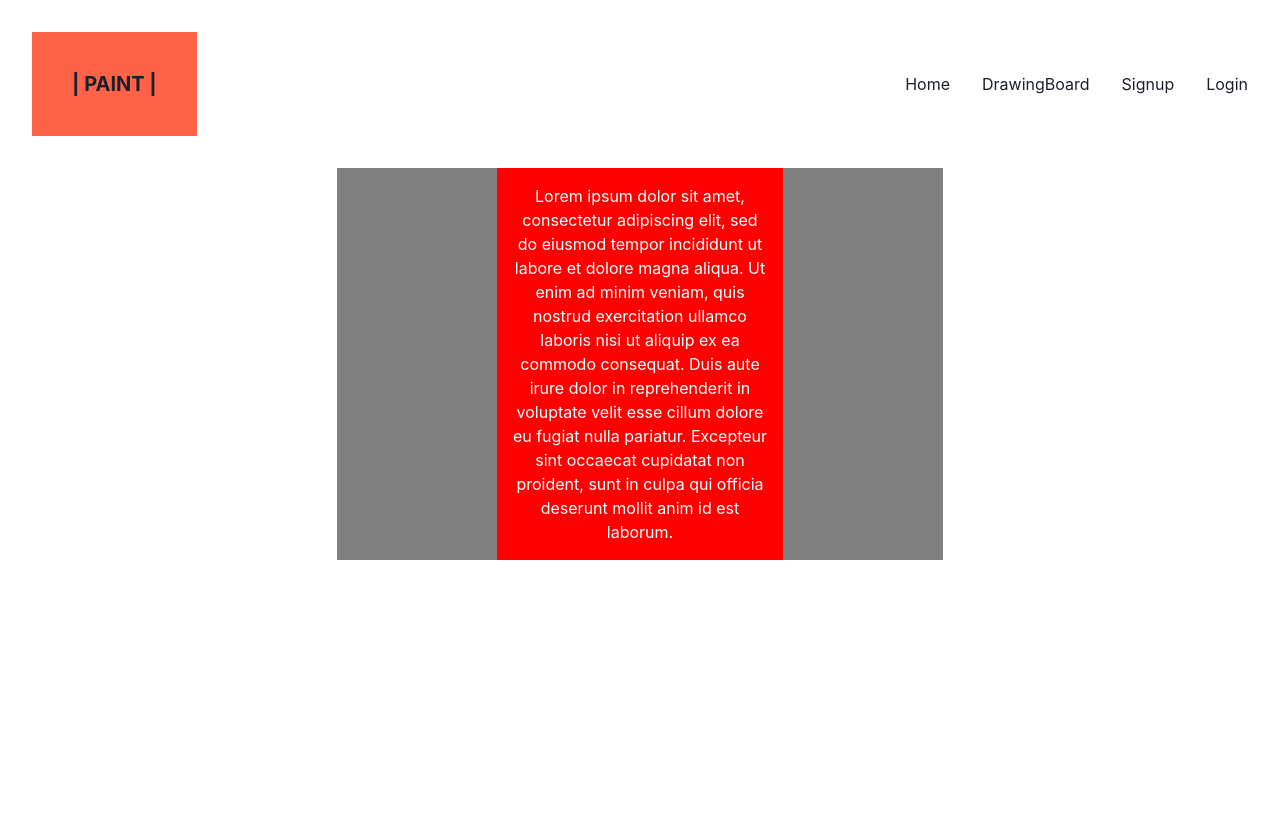
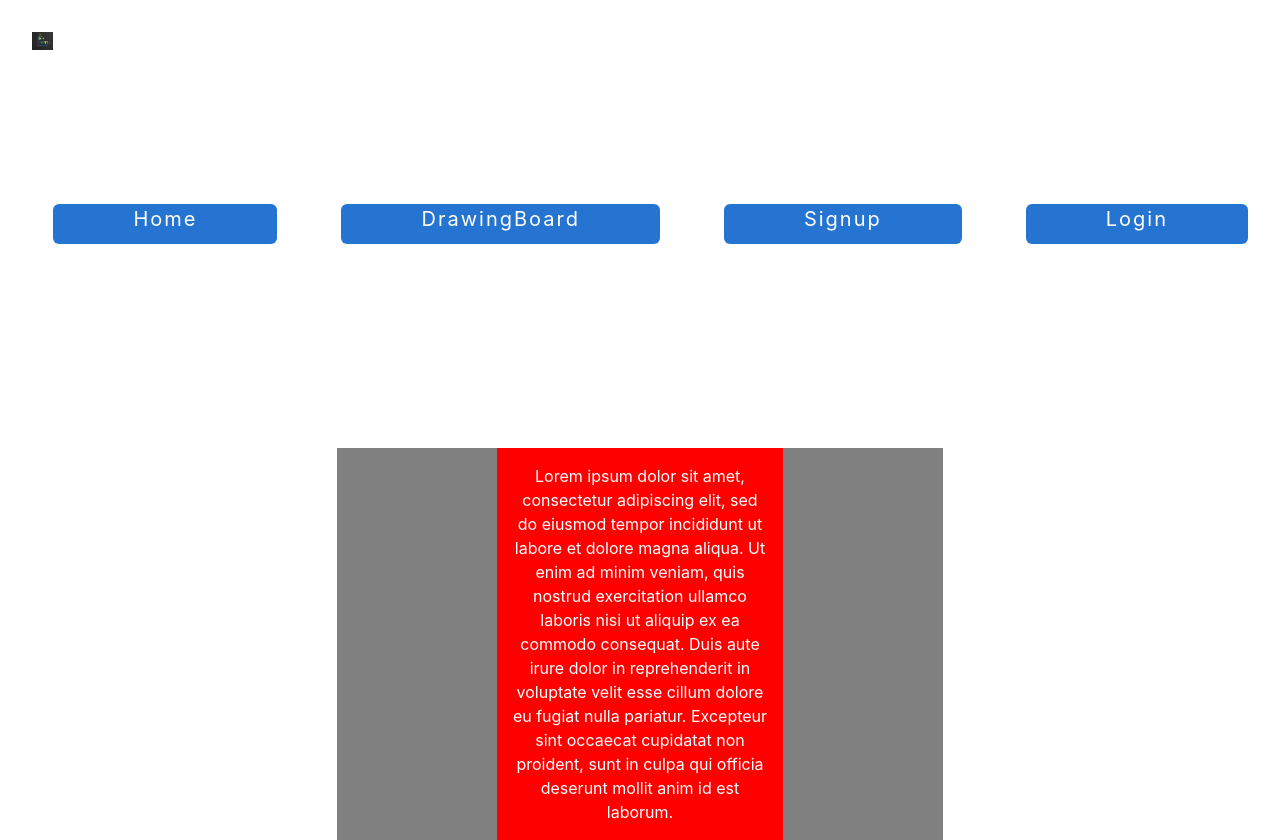
Before and after one commit to jhugray/colouring, a React (Create React App) app in the folder client/: page / in a window 1280 px wide. Before the commit the page ends 800 px from the top, so only its background shows below. Built offline with nearby package versions, Linux system fonts and the light colour scheme; no server answers.

Commit message:
Fixed colour order/ removed some content began style

```diff
--- a/client/src/App.js
+++ b/client/src/App.js
@@ -4,7 +4,6 @@ import React from "react";
 import { BrowserRouter as Router, Route, Switch } from "react-router-dom";
 import "./App.css";
 import {ChakraProvider} from '@chakra-ui/react';
-
 import Signup from "./pages/Signup";
 import Login from "./pages/Login";
 import Home from "./pages/Home";
--- a/client/src/components/HelloWorld/index.js
+++ b/client/src/components/HelloWorld/index.js
@@ -46,7 +46,7 @@ class HelloWorld extends React.Component {
             />
             <path
             onClick={() => this.props.onFill(11)}
-              fill={this.props.fillColours[9]}
+              fill={this.props.fillColours[11]}
               strokeLinejoin="round"
               strokeWidth="14.5506"
               d="M1808.61+499.069C1819.59+499.069+1825.07+506.321+1825.07+520.825L1825.07+798.949C1825.07+818.549+1828.99+828.349+1836.83+828.349C1839.97+828.349+1842.71+827.957+1845.07+827.173C1847.42+826.389+1850.55+825.997+1854.47+825.997C1871.72+825.997+1880.35+836.189+1880.35+856.573C1880.35+883.621+1868.59+897.145+1845.07+897.145C1844.67+897.145+1829.78+895.969+1800.38+893.617C1791.36+892.833+1781.76+892.441+1771.57+892.441C1762.94+892.441+1753.73+893.029+1743.93+894.205C1727.47+896.165+1717.08+897.145+1712.77+897.145C1702.18+897.145+1693.56+893.519+1686.89+886.267C1680.23+879.015+1676.9+869.509+1676.9+857.749C1676.9+835.797+1686.5+824.821+1705.71+824.821C1708.06+824.821+1711.3+825.507+1715.41+826.879C1719.53+828.251+1722.76+828.937+1725.11+828.937C1731.78+828.937+1735.11+817.961+1735.11+796.009L1735.11+600.205C1735.11+578.253+1731.78+567.277+1725.11+567.277C1722.37+567.277+1718.84+568.061+1714.53+569.629C1712.18+570.413+1709.04+570.805+1705.12+570.805C1686.31+570.805+1676.9+560.025+1676.9+538.465C1676.9+526.313+1680.23+516.709+1686.89+509.653C1693.56+502.597+1702.57+499.069+1713.94+499.069C1717.08+499.069+1723.74+499.657+1733.93+500.833C1747.26+502.401+1757.26+503.185+1763.92+503.185C1772.94+503.185+1780.78+502.401+1787.44+500.833C1796.46+499.657+1803.51+499.069+1808.61+499.069Z"
--- a/client/src/components/Navbar/index.js
+++ b/client/src/components/Navbar/index.js
@@ -5,19 +5,18 @@ import {
   Flex,
   Spacer,
   Box,
-  Heading,
   Stack,
   Avatar,
-  AvatarBadge
-} from '@chakra-ui/react'
-import { Redirect, useParams } from 'react-router-dom';
-import { useQuery } from '@apollo/client';
-import {GET_ME } from '../../utils/queries';
-
+  AvatarBadge,
+  Image,
+} from "@chakra-ui/react";
+import { Redirect, useParams } from "react-router-dom";
+import { useQuery } from "@apollo/client";
+import { GET_ME } from "../../utils/queries";
+import logo from "../../assets/logo.png";
 
 function Nav() {
-
-const logout = event => {
+  const logout = (event) => {
     event.preventDefault();
     Auth.logout();
   };
@@ -34,47 +33,78 @@ const logout = event => {
     return <div>Loading...</div>;
   }
 
-
   return (
     <header className="flex-row px-1">
       <nav>
         <Flex m={8}>
-          <Box bg="tomato" p="10">
-            <Heading size="md">| PAINT |</Heading>
-
+          <Box boxSize="sm">
+            <Image src={logo} alt="Paint Between the lines logo" />
           </Box>
           <Spacer />
-          <Stack spacing={8} direction="row" align="center">
-          <Link to="/">
-          Home
-        </Link>
-        <Link as="button" to="/DrawingBoard">
-          DrawingBoard
-        </Link>
+          <Stack spacing={16} direction="row" align="center">
+            <Box
+              borderRadius="md"
+              bg="#2674D1"
+              color="white"
+              px={20}
+              h={10}
+              letterSpacing="widest"
+              fontSize="xl"
+            >
+              <Link to="/">Home</Link>
+            </Box>
+            <Box
+              borderRadius="md"
+              bg="#2674D1"
+              color="white"
+              px={20}
+              h={10}
+              letterSpacing="widest"
+              fontSize="xl"
+            >
+              <Link to="/DrawingBoard">DrawingBoard</Link>
+            </Box>
             {Auth.loggedIn() ? (
               <>
-            <Link to="/myprofile">
-              My Profile
-            </Link>
+                <Link to="/myprofile">My Profile</Link>
                 <a href="/" onClick={logout}>
                   Logout
                 </a>
 
                 <Stack direction="row">
-              <Avatar size='lg' name={userData.username}>
-                  <AvatarBadge borderColor='papayawhip' bg={userData.favColour} boxSize='1.25em' />
+                  <Avatar size="lg" name={userData.username}>
+                    <AvatarBadge
+                      borderColor="papayawhip"
+                      bg={userData.favColour}
+                      boxSize="1.25em"
+                    />
                   </Avatar>
                 </Stack>
               </>
-
             ) : (
               <>
-            <Link to="/signup">
-              Signup
-            </Link>
-            <Link to="/login">
-              Login
-            </Link>
+                <Box
+                  borderRadius="md"
+                  bg="#2674D1"
+                  color="white"
+                  px={20}
+                  h={10}
+                  letterSpacing="widest"
+                  fontSize="xl"
+                >
+                  <Link to="/signup">Signup</Link>
+                </Box>
+                <Box
+                  borderRadius="md"
+                  bg="#2674D1"
+                  color="white"
+                  px={20}
+                  h={10}
+                  letterSpacing="widest"
+                  fontSize="xl"
+                >
+                  <Link to="/login">Login</Link>
+                </Box>
               </>
             )}
           </Stack>
--- a/client/src/components/StarTrio/index.js
+++ b/client/src/components/StarTrio/index.js
@@ -24,20 +24,22 @@ class StarTrio extends React.Component {
           <svg width="380px" xmlns="http://www.w3.org/2000/svg" height="380px" viewBox="0 0 3370.82 2384.24">
             <g id="Layer 1">
         <rect
-         onClick={() => this.props.onFill(8) }
-         x="0" y="0"
+         onClick={() => this.props.onFill(30) }
+         x="-20" y="-600"
          rx="20" ry="20"
-         width="3200" height="3200"
-         fill={this.props.fillColours[8]}
+         width="3500" height="3500"
+         fill={this.props.fillColours[30]}
          strokeWidth="3"
          stroke="#000000" />
         </g>
-            <g>
-              <path  onClick={() => this.props.onFill(26)} fill={this.props.fillColours[26]} fillRule="evenodd" strokeWidth="79.9569" opacity="1" d="M869.331+1834.03L966.635+1262.28L550.805+857.994L1124.64+773.855L1380.64+253.445L1637.99+773.193L2212.04+855.852L1797.25+1261.21L1896.03+1832.71L1382.33+1563.49L869.331+1834.03Z" strokeLinejoin="round" strokeLinecap="round" stroke="#000000" />
-              <path  onClick={() => this.props.onFill(27)} fill={this.props.fillColours[27]} fillRule="evenodd" strokeLinejoin="round" strokeWidth="79.9569" stroke="#000000" opacity="1" strokeLinecap="round" d="M2361.41+1678.6L2433.41+1417.59L2259.21+1210.31L2529.7+1198.13L2673.01+968.404L2768.18+1221.89L3030.94+1287.19L2819.27+1456.03L2838.36+1726.12L2612.38+1576.99L2361.41+1678.6Z"/>
-              <path  onClick={() => this.props.onFill(28)} fill={this.props.fillColours[28]} fillRule="evenodd" d="M2187.95+650.688L2308.79+497.065L2250.75+310.422L2434.2+377.883L2593.78+265.008L2586.3+460.324L2742.97+577.207L2554.9+630.458L2492.15+815.571L2383.39+653.165L2187.95+650.688Z" strokeLinecap="round" strokeWidth="79.9569" strokeLinejoin="round" stroke="#000000" opacity="1"/>
-              <path  onClick={() => this.props.onFill(28)} fill={this.props.fillColours[28]} fillRule="evenodd" d="M2187.95+650.688L2308.79+497.065L2250.75+310.422L2434.2+377.883L2593.78+265.008L2586.3+460.324L2742.97+577.207L2554.9+630.458L2492.15+815.571L2383.39+653.165L2187.95+650.688Z" strokeLinecap="round" strokeWidth="79.9569" strokeLinejoin="round" stroke="#000000" opacity="1"/>
-            </g>
+        <g id="Layer 2">
+
+              <path  onClick={() => this.props.onFill(31)} fill={this.props.fillColours[31]} fillRule="evenodd" strokeWidth="79.9569" opacity="1" d="M869.331+1834.03L966.635+1262.28L550.805+857.994L1124.64+773.855L1380.64+253.445L1637.99+773.193L2212.04+855.852L1797.25+1261.21L1896.03+1832.71L1382.33+1563.49L869.331+1834.03Z" strokeLinejoin="round" strokeLinecap="round" stroke="#000000" />
+              <path  onClick={() => this.props.onFill(32)} fill={this.props.fillColours[32]} fillRule="evenodd" strokeLinejoin="round" strokeWidth="79.9569" stroke="#000000" opacity="1" strokeLinecap="round" d="M2361.41+1678.6L2433.41+1417.59L2259.21+1210.31L2529.7+1198.13L2673.01+968.404L2768.18+1221.89L3030.94+1287.19L2819.27+1456.03L2838.36+1726.12L2612.38+1576.99L2361.41+1678.6Z"/>
+              <path  onClick={() => this.props.onFill(33)} fill={this.props.fillColours[33]} fillRule="evenodd" d="M2187.95+650.688L2308.79+497.065L2250.75+310.422L2434.2+377.883L2593.78+265.008L2586.3+460.324L2742.97+577.207L2554.9+630.458L2492.15+815.571L2383.39+653.165L2187.95+650.688Z" strokeLinecap="round" strokeWidth="79.9569" strokeLinejoin="round" stroke="#000000" opacity="1"/>
+              <polygon onClick={() => this.props.onFill(34)} fill={this.props.fillColours[34]}points="500 1600 550 1800 700 1800 600 1900 650 2050 500 1950 350 2050 400 1900 300 1800 450 1800"
+               strokeWidth="3"/>
+        </g>
           </svg>
         )
     }
--- a/client/src/pages/DrawingBoard.js
+++ b/client/src/pages/DrawingBoard.js
@@ -1,6 +1,6 @@
 import React, { useState, useEffect } from "react";
 import { Tabs, TabList, TabPanels, Tab, TabPanel, Box, Heading, Button, Container, Flex, Spacer, Center} from "@chakra-ui/react";
-
+import { Link } from "react-router-dom";
 // Import other images here
 // import Palette from "../components/Palette";
 import StarTrio from "../components/StarTrio";
@@ -27,11 +27,11 @@ function DrawingBoard() {
   const { savedColours} = userData
 // console.log(userData.savedColours)
 
-const [fillColours, setFillColours] = useState(Array(29).fill("white"));
+const [fillColours, setFillColours] = useState(Array(35).fill("white"));
 // console.log(fillColours)
 
 useEffect(() => {
-    setFillColours(savedColours ? savedColours: Array(29).fill("white"))
+    setFillColours(savedColours ? savedColours: Array(35).fill("white"))
   }, [savedColours])
 
 
@@ -82,7 +82,10 @@ useEffect(() => {
           Save Your Work
         </Button>
               ) : (
-            <Center color={currentColour} borderRadius='lg' alignContent>Make an account to save!</Center>
+            <Center color={currentColour} borderRadius='lg' alignContent>Make an account to save!
+            <Link to="/login">Login</Link>
+            <Link to="/signup">Signup</Link>
+            </Center>
               )}
       </Flex>
       <Box bg="white">
@@ -90,7 +93,7 @@ useEffect(() => {
         isLazy
         isFitted
         size="lg"
-        defaultIndex={2}
+        defaultIndex={3}
         variant="soft-rounded">
         <TabList>
           <Tab>Child</Tab>
```
Also changed, not shown: client/src/components/House/index.js (+22 -22 lines), client/src/components/Palette/index.js (deleted, +0 -44 lines), client/src/assets/logo.png (added). Lines whose indentation alone changed are shown as unchanged.
